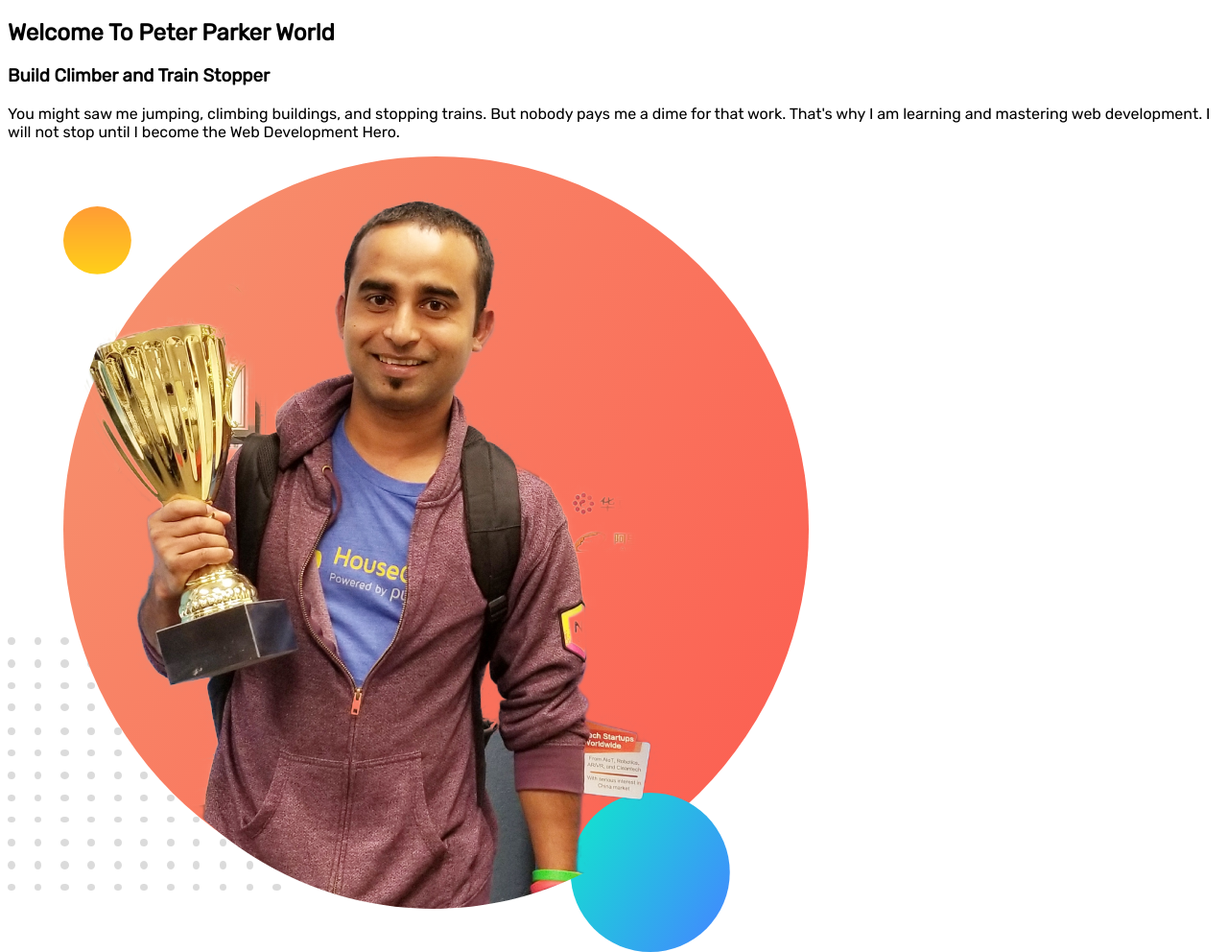
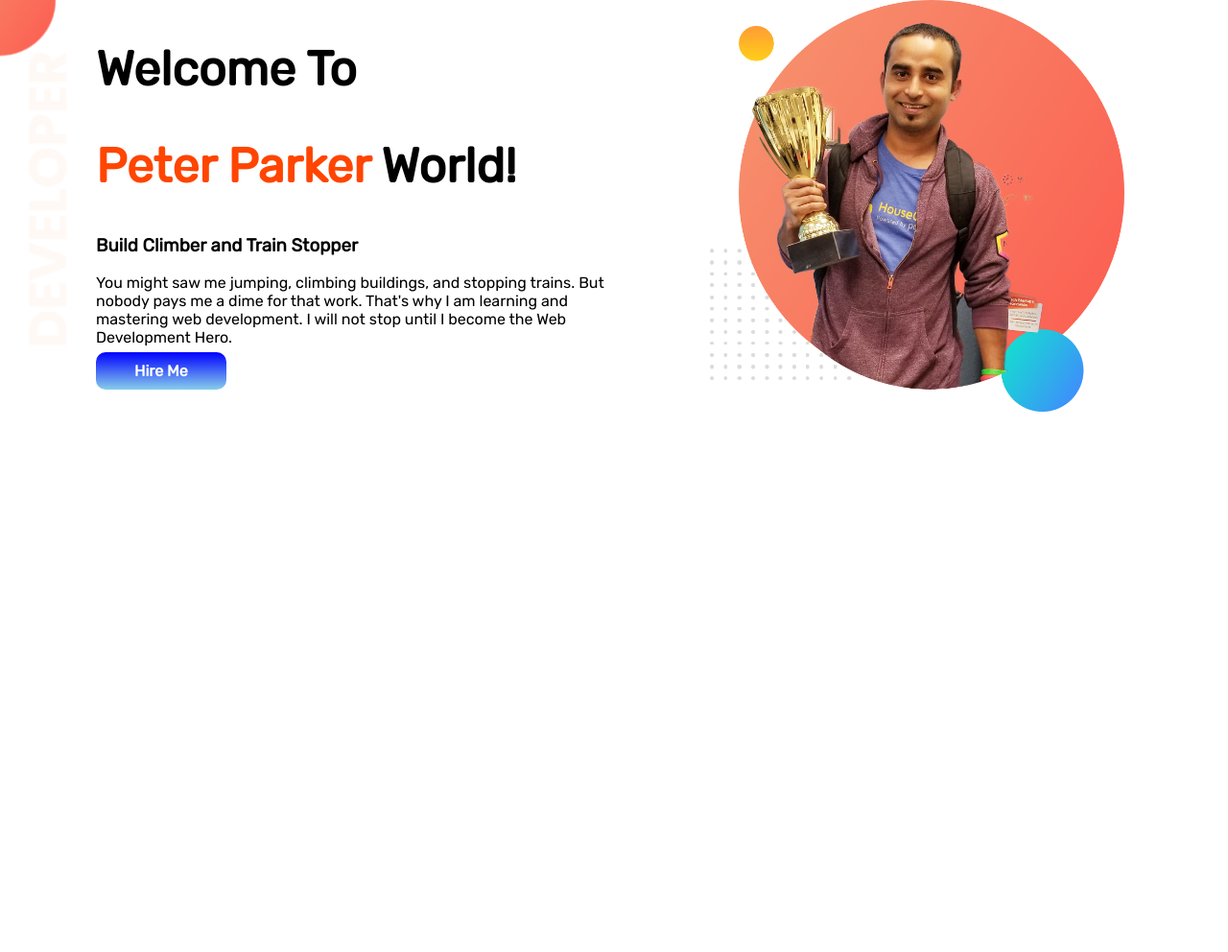
Before and after one commit to Aseer132051/my-fast-website, a plain HTML site: page index.html in a window 1280 px wide. Shown: the whole page at 96% size. After the commit the page ends 800 px from the top, so only its background shows below. Drawn offline with Linux system fonts and the light colour scheme.

Commit message:
first done

```diff
--- a/index.html
+++ b/index.html
@@ -14,16 +14,18 @@
 
 <body>
     <section class="first-part">
-        <div>
-            <h1>Welcome To Peter Parker World</h1>
+        <div class="half-width">
+            <h1>Welcome To </h1>
+            <h1><span class="orange">Peter Parker</span> World!</h1>
             <h3>Build Climber and Train Stopper</h3>
             <p>You might saw me jumping, climbing buildings, and stopping trains. But nobody pays me a dime for that
                 work.
                 That's why I am learning and mastering web development. I will not stop until I become the Web
                 Development
                 Hero.</p>
+            <a class="button" target="_blank" href="https://www.facebook.com/">Hire Me</a>
         </div>
-        <div>
+        <div class="half-width">
             <img src="images/jhankar.png" alt="">
         </div>
     </section>
--- a/style.css
+++ b/style.css
@@ -1,3 +1,30 @@
+body{
+    font-family: 'Rubik', sans-serif;
+    margin: 0;
+}
+h1{
+    font-size: 50px;
+}
 .first-part{
-    font-family: 'Rubik', sans-serif;
+    display: flex;
+    background-image: url(images/top-banner.png);
+    background-repeat: no-repeat;
+    }
+.half-width{
+    margin-left: 100px;
+    width: 50%;
 }
+.half-width img{
+   width: 80%;
+}
+.orange{
+    color: orangered;
+}
+.button{
+    text-decoration: none;
+    background-image: linear-gradient(blue,skyblue);
+    font-weight: 700;
+    padding: 10px 40px;
+    color: white;
+    border-radius: 10px;
+}
```
Also changed, not shown: images/dream-bg.png (added), images/exp-bg.png (added), images/top-banner.png (added).
